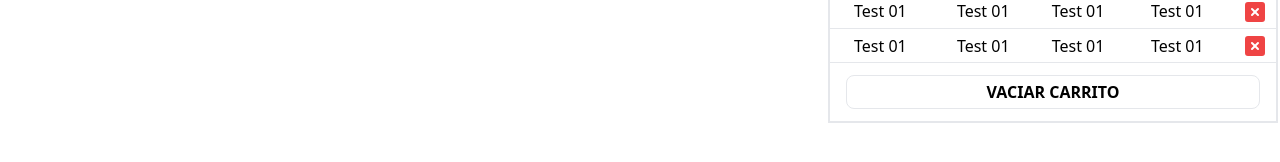
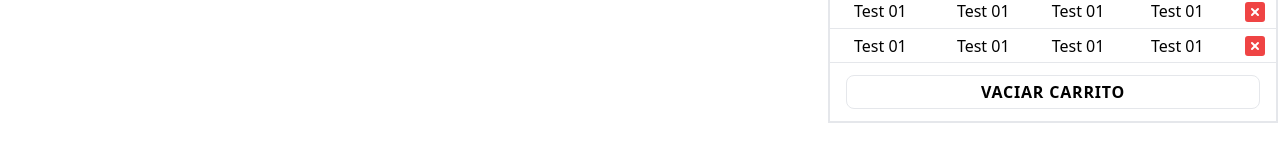
Before and after one commit to CTZDev/Shopping-Cart, a React (Vite) app: page / in a window 1280 px wide. Shown: the part 184-346 px from the top of the page. Built offline with nearby package versions, Linux system fonts and the light colour scheme.

Commit message:
feat: component Cart

```diff
--- a/src/components/Cart.tsx
+++ b/src/components/Cart.tsx
@@ -46,7 +46,7 @@ const Cart = () => {
           <tfoot className='table-footer-group'>
             <tr>
               <td colSpan={5} className='px-4 py-3'>
-                <button className='w-full p-1 font-bold uppercase border rounded-lg transition-all hover:bg-[#ff4e49] hover:text-white'>
+                <button className='w-full p-1 font-bold uppercase border rounded-lg tracking-wider transition-all hover:bg-[#ff4e49] hover:text-white'>
                   Vaciar carrito
                 </button>
               </td>
```
